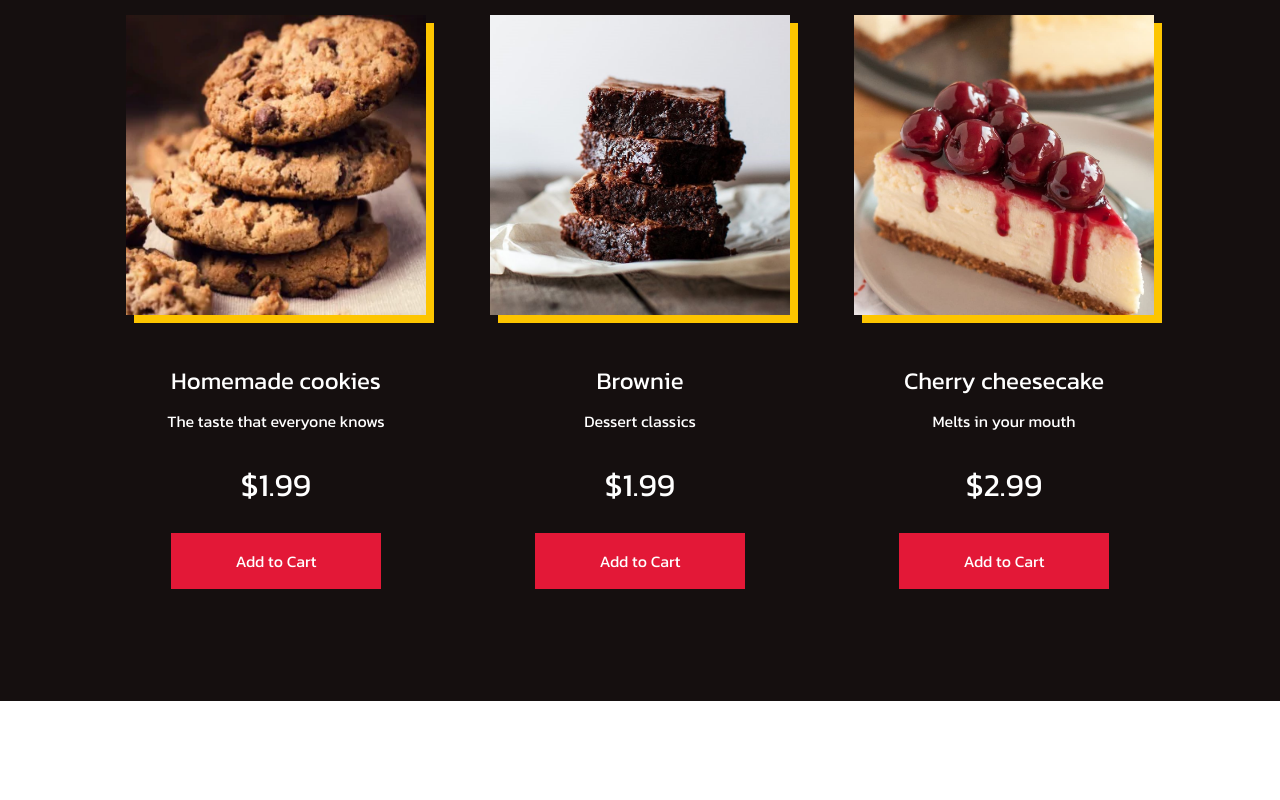
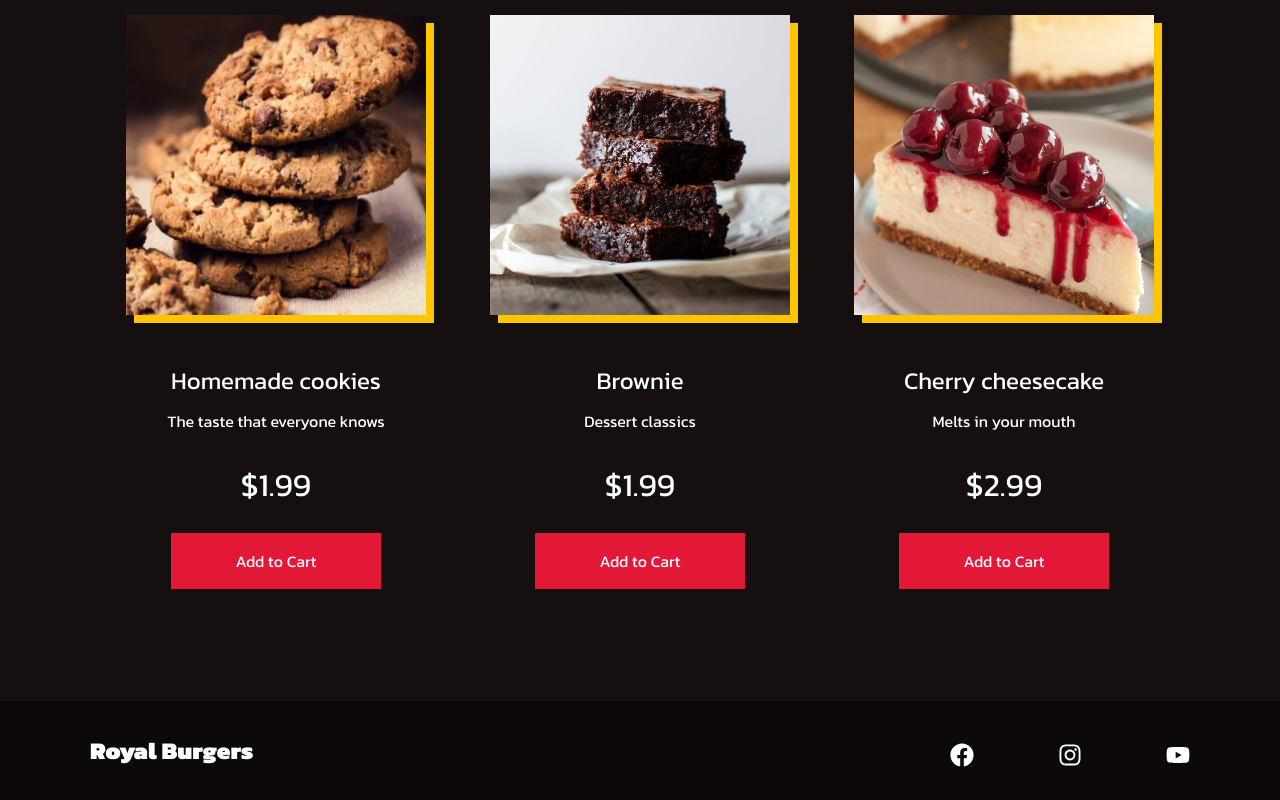
Before and after one commit to BGDSHKA/React_burgers, a React (Create React App) app: page / in a window 1280 px wide. Shown: the part 2419-3219 px from the top of the page. Before the commit the page ends 3120 px from the top, so only its background shows below. Built offline with nearby package versions, Linux system fonts and the light colour scheme.

Commit message:
feature footer. Refactoring css

```diff
--- a/src/App.js
+++ b/src/App.js
@@ -5,6 +5,7 @@
 import { productData, productData2 } from './Components/Products/data';
 import Products from './Components/Products'
 import Feature from './Components/Feature';
+import Footer from './Components/Footer';
 
 function App() {
   return (
@@ -14,6 +15,7 @@
       <Products heading='Choose your favorite' data={productData}/>
       <Feature />
       <Products heading='Sweet Treats for You' data={productData2}/>
+      <Footer />
     </Router>
   );
 }
--- /dev/null
+++ b/src/Components/Footer/FooterElements.js
@@ -0,0 +1,56 @@
+import styled from 'styled-components'
+import {Link} from 'react-router-dom'
+
+export const FooterContainer = styled.footer`
+  background-color: #0d0909;
+`;
+
+export const FooterWrap = styled.div`
+  padding: 16px 24px;
+  display: flex;
+  flex-direction: column;
+  justify-content: center;
+  align-items: center;
+  max-width: 1300px;
+  margin: 0 auto;
+`;
+
+export const SocialMedia = styled.section`
+  max-width: 1300px;
+  width: 100%;
+`;
+
+export const SocialMediaWrap = styled.div`
+  display: flex;
+  justify-content: space-between;
+  align-items: center;
+  max-width: 1100px;
+  margin: 16px auto 0 auto;
+  @media screen and (max-width: 820px) {
+    flex-direction: column;
+  }
+`;
+
+export const SocialLogo = styled(Link)`
+  color: #fff;
+  justify-self: start;
+  cursor: pointer;
+  text-decoration: none;
+  font-size: 1.5rem;
+  display: flex;
+  align-items: center;
+  margin-bottom: 16px;
+  font-weight: bold;
+`;
+
+export const SocialIcons = styled.div`
+  display: flex;
+  justify-content: space-between;
+  align-items: center;
+  width: 240px;
+`;
+
+export const SocialIconLink = styled.a`
+  color: #fff;
+  font-size: 24px;
+`;
--- /dev/null
+++ b/src/Components/Footer/index.js
@@ -0,0 +1,34 @@
+import React from 'react'
+import { FaFacebook, FaInstagram, FaYoutube } from 'react-icons/fa'
+import {FooterContainer, FooterWrap, SocialMedia, SocialMediaWrap, SocialLogo, SocialIcons,
+SocialIconLink} from './FooterElements'
+
+const Footer = () => {
+    return (
+        <FooterContainer>
+            <FooterWrap>
+                <SocialMedia>
+                    <SocialMediaWrap>
+                        <SocialLogo to="/">Royal Burgers</SocialLogo>
+                        <SocialIcons>
+                            <SocialIconLink href="/" target="_blank"
+                                aria-label="Facebook" rel="noopener noreferrer">
+                                <FaFacebook />
+                            </SocialIconLink>
+                            <SocialIconLink href="/" target="_blank"
+                                aria-label="Instagram" rel="noopener noreferrer">
+                                <FaInstagram />
+                            </SocialIconLink>
+                            <SocialIconLink href="/" target="_blank"
+                                aria-label="YouTube" rel="noopener noreferrer">
+                                <FaYoutube />
+                            </SocialIconLink>
+                        </SocialIcons>
+                    </SocialMediaWrap>
+                </SocialMedia>
+            </FooterWrap>
+        </FooterContainer>
+    )
+}
+
+export default Footer
--- a/src/Components/Hero/HeroElements.js
+++ b/src/Components/Hero/HeroElements.js
@@ -11,7 +11,6 @@
 export const HeroContent = styled.div`
 height: calc(100vh - 80px);
 max-height: 100%;
-width: 100vw;
 padding: 0rem calc((100vw - 1300px) /2);
 `;
 
--- a/src/Components/Products/ProductsElements.js
+++ b/src/Components/Products/ProductsElements.js
@@ -1,7 +1,7 @@
 import styled from 'styled-components'
 
 export const ProductsContainer = styled.div`
-width: 100vw;
+/* width: 100vw; */
 min-height: 100vh;
 padding: 5rem calc((100vw - 1300px) / 2);
 background: #150f0f;
```
